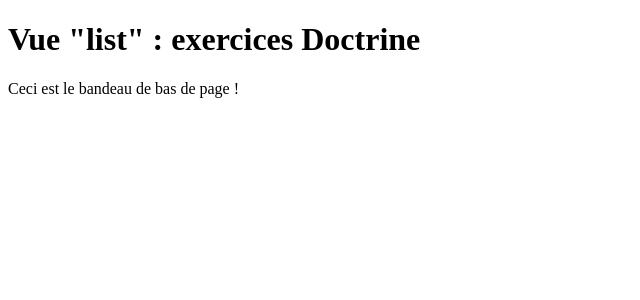
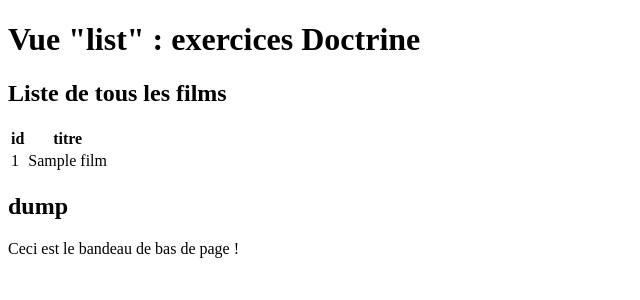
Before and after one commit to llibanm/Simfony-practical-work, a Symfony app: template templates/Sandbox/Doctrine/list.html.twig in a window 1280 px wide. Shown: the top 300 px of the page, without its empty margins (0-640 px from the left). Run offline with Twig, Linux system fonts and the light colour scheme; the template is opened without the code that fills it: most values are stand-ins (such as "Sample title", 1, 10 or a date in 2020); some libraries are stand-ins or nearby versions.

Commit message:
modified list so that it shows the table query

```diff
--- a/templates/Sandbox/Doctrine/list.html.twig
+++ b/templates/Sandbox/Doctrine/list.html.twig
@@ -1,8 +1,21 @@
-{% extends  'Sandbox/Layouts/layout4.html.twig' %}
-
+{% extends 'Sandbox/Layouts/layout4.html.twig' %}
 {% block title %}{{ parent() }} : doctrine{% endblock %}
 
 {% block titre_principal %}Vue "list" : exercices Doctrine{% endblock %}
 
+
 {% block vue %}
+    <h2>Liste de tous les films</h2>
+    <table>
+        <tr><th>id</th><th>titre</th></tr>
+        {% for film in films %}
+             <tr>
+                 <td>{{ film.id }}</td>
+                 <td>{{ film.titre }}</td>
+             </tr>
+        {% endfor %}
+    </table>
+
+    <h2>dump</h2>
+    {{ dump(films) }}
 {% endblock %}
```
